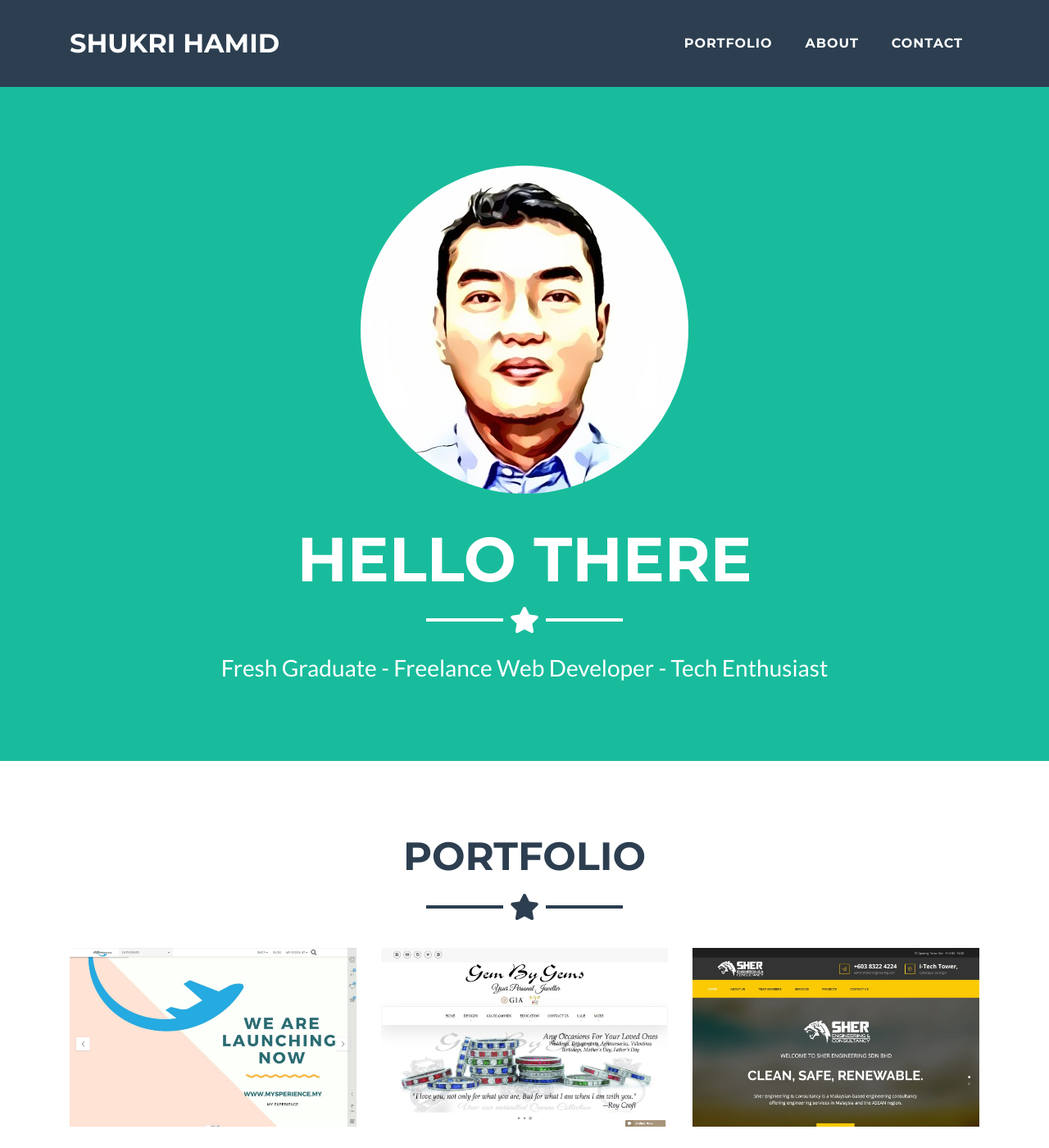
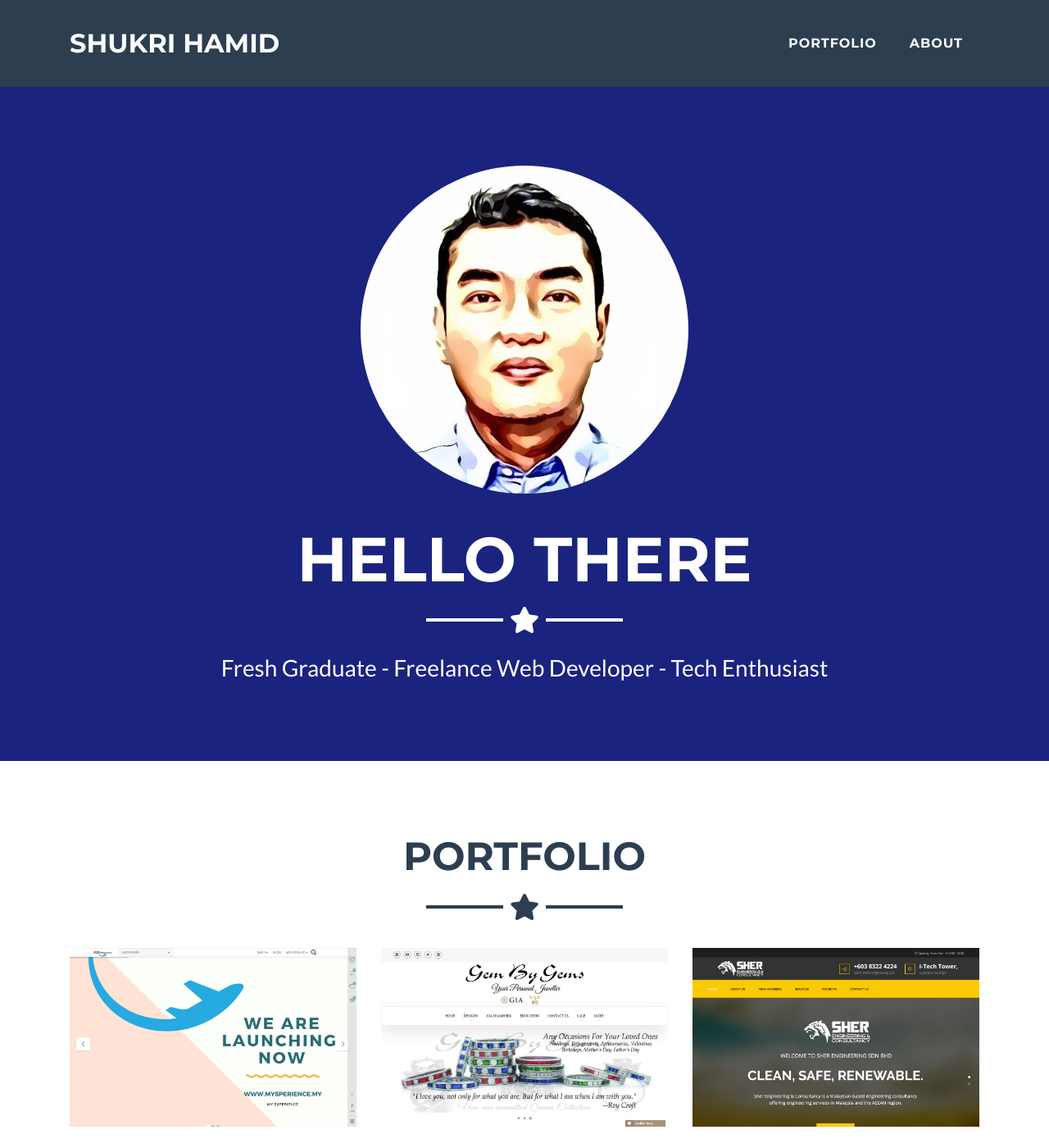
Before and after one commit to muhdshukri/muhdshukri.github.io, a Jekyll site: the page index.html, which Jekyll copies as it is, in a window 1280 px wide and 1400 px high. Shown: the whole window at 82% size. Built offline with Jekyll 4.4.1, drawn with Linux system fonts in a browser that asks for light colours; some of the changed text lies outside the part shown.

Commit message:
finishing up

```diff
--- a/css/freelancer.css
+++ b/css/freelancer.css
@@ -348,7 +348,7 @@ a:focus, a:hover, a:active {
 }
 
 .bg-primary {
-  background-color: #18BC9C !important;
+  background-color: #1a237e !important;
 }
 
 .bg-secondary {
@@ -356,7 +356,7 @@ a:focus, a:hover, a:active {
 }
 
 .text-primary {
-  color: #18BC9C !important;
+  color: #1a237e !important;
 }
 
 .text-secondary {
--- a/index.html
+++ b/index.html
@@ -44,9 +44,11 @@
             <li class="nav-item mx-0 mx-lg-1">
               <a class="nav-link py-3 px-0 px-lg-3 rounded js-scroll-trigger" href="#about">About</a>
             </li>
+<!--
             <li class="nav-item mx-0 mx-lg-1">
               <a class="nav-link py-3 px-0 px-lg-3 rounded js-scroll-trigger" href="#contact">Contact</a>
             </li>
+-->
           </ul>
         </div>
       </div>
@@ -139,7 +141,7 @@
         <hr class="star-light mb-5">
         <div class="row">
           <div class="col-lg-4 ml-auto">
-            <p class="lead">I am a 36 y/o fresh graduate (2015/16) of Universiti Tenaga Nasional majoring in Computer Science looking to work in a software development/testing role. </p>
+            <p class="lead">I am a fresh graduate (2015/16) of Universiti Tenaga Nasional majoring in Computer Science looking to work in a software development/testing role. </p>
           </div>
           <div class="col-lg-4 mr-auto">
             <p class="lead">I am a highly motivated self learner and dependable team player who has a few years of freelancing experience in web development.</p>
@@ -283,7 +285,7 @@
               <h2 class="text-secondary text-uppercase mb-0">Concorde Green Energy Sdn. Bhd.</h2>
               <hr class="star-dark mb-5">
               <img class="img-fluid mb-5" src="img/portfolio/cge.jpg" alt="">
-              <p class="mb-5">Lorem ipsum dolor sit amet, consectetur adipisicing elit. Mollitia neque assumenda ipsam nihil, molestias magnam, recusandae quos quis inventore quisquam velit asperiores, vitae? Reprehenderit soluta, eos quod consequuntur itaque. Nam.</p>
+              <p class="mb-5">Concorde Green Energy is a company specializing in renewable energy infrastructure design, development and maintenance. </p>
               <a class="btn btn-primary btn-lg rounded-pill portfolio-modal-dismiss" href="#">
                 <i class="fa fa-close"></i>
                 Close Project</a>
@@ -305,7 +307,7 @@
               <h2 class="text-secondary text-uppercase mb-0">The Covets</h2>
               <hr class="star-dark mb-5">
               <img class="img-fluid mb-5" src="img/portfolio/covets.jpg" alt="">
-              <p class="mb-5">Lorem ipsum dolor sit amet, consectetur adipisicing elit. Mollitia neque assumenda ipsam nihil, molestias magnam, recusandae quos quis inventore quisquam velit asperiores, vitae? Reprehenderit soluta, eos quod consequuntur itaque. Nam.</p>
+              <p class="mb-5">The Covets is a website curating everything that is in trend in the beauty/fashion scene.</p>
               <a class="btn btn-primary btn-lg rounded-pill portfolio-modal-dismiss" href="#">
                 <i class="fa fa-close"></i>
                 Close Project</a>
@@ -327,7 +329,7 @@
               <h2 class="text-secondary text-uppercase mb-0">Powerful Merger Sdn. Bhd.</h2>
               <hr class="star-dark mb-5">
               <img class="img-fluid mb-5" src="img/portfolio/pm.jpg" alt="">
-              <p class="mb-5">Lorem ipsum dolor sit amet, consectetur adipisicing elit. Mollitia neque assumenda ipsam nihil, molestias magnam, recusandae quos quis inventore quisquam velit asperiores, vitae? Reprehenderit soluta, eos quod consequuntur itaque. Nam.</p>
+              <p class="mb-5">Powerful Merger is an engineering company focusing in renewable energy.</p>
               <a class="btn btn-primary btn-lg rounded-pill portfolio-modal-dismiss" href="#">
                 <i class="fa fa-close"></i>
                 Close Project</a>
--- a/scss/_variables.scss
+++ b/scss/_variables.scss
@@ -12,5 +12,5 @@ $gray-800: #343a40 !default;
 $gray-900: #212529 !default;
 $black: #000 !default;
 
-$primary: #18BC9C !default;
+$primary: #1a237e !default;
 $secondary: #2C3E50 !default;
```
Also changed, not shown: css/freelancer.min.css, img/bg-signup.jpg (added).
